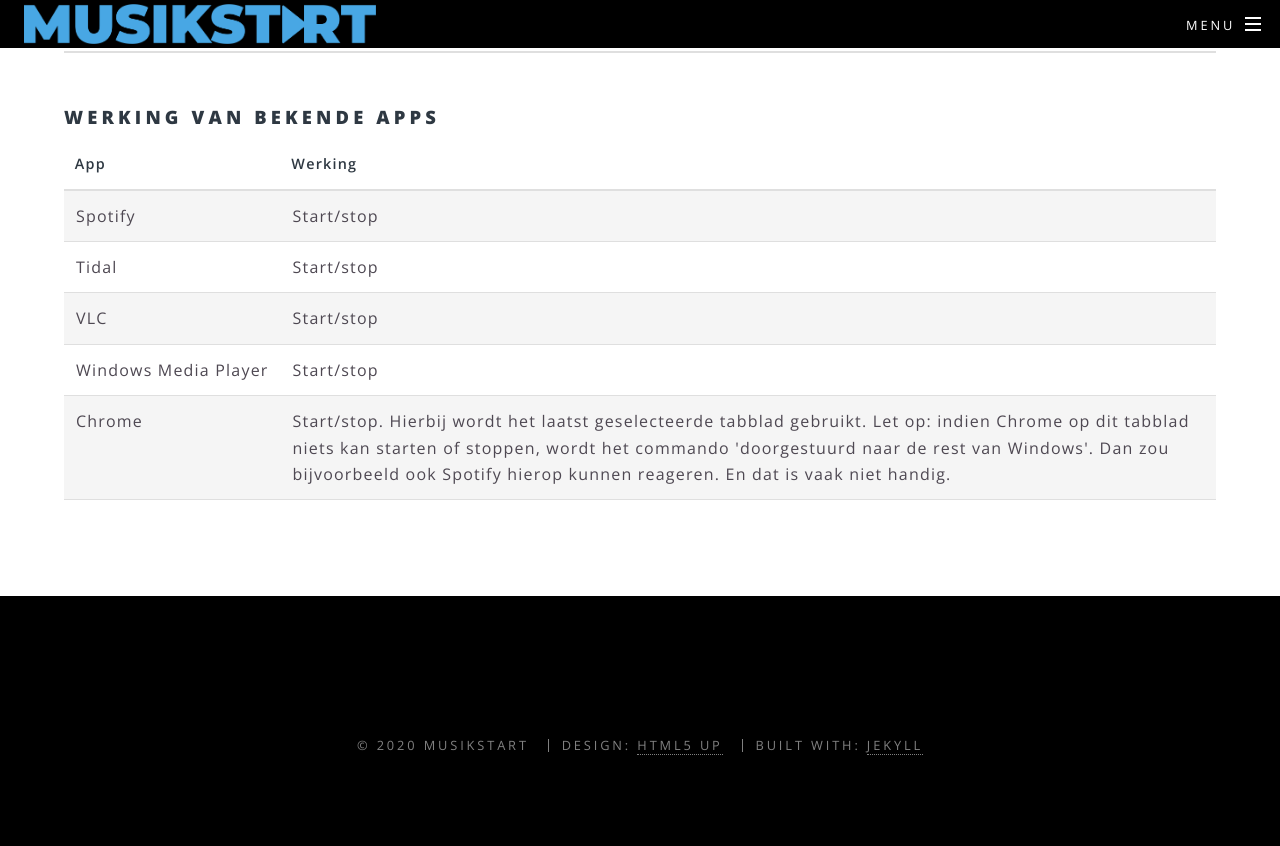
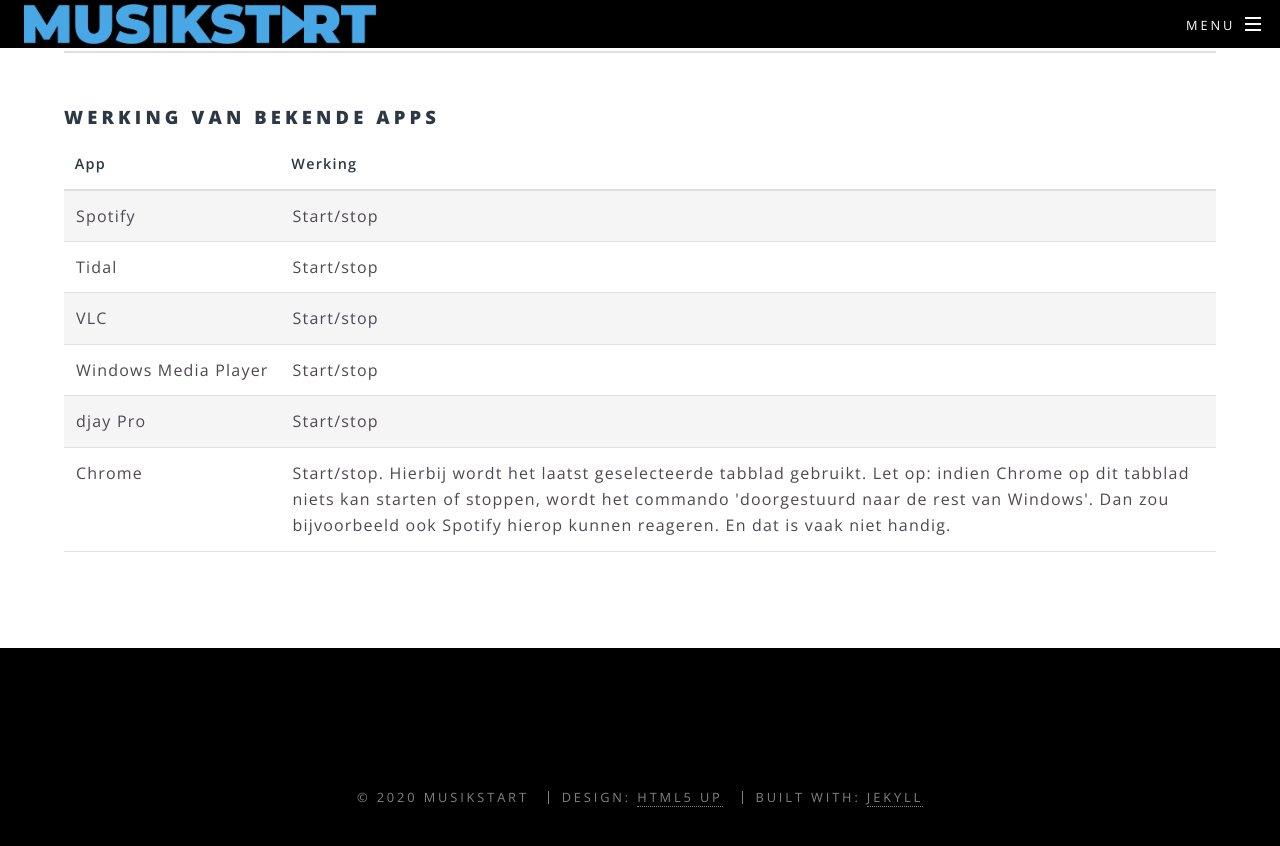
Before and after one commit to xsivreyer/musikstart, a Jekyll site: the page built from apps.html, in a window 1280 px wide and 900 px high, scrolled down 816 px. Shown: the top 846 px of the window. Built offline with Jekyll 4.4.1, drawn with Linux system fonts in a browser that asks for light colours.

Commit message:
Add djay Pro

```diff
--- a/apps.html
+++ b/apps.html
@@ -47,6 +47,10 @@
 					<td>Start/stop</td>
 				</tr>
 				<tr>
+					<td>djay&nbsp;Pro</td>
+					<td>Start/stop</td>
+				</tr>
+				<tr>
 					<td>Chrome</td>
 					<td>
 						Start/stop. Hierbij wordt het laatst geselecteerde tabblad gebruikt.
```
